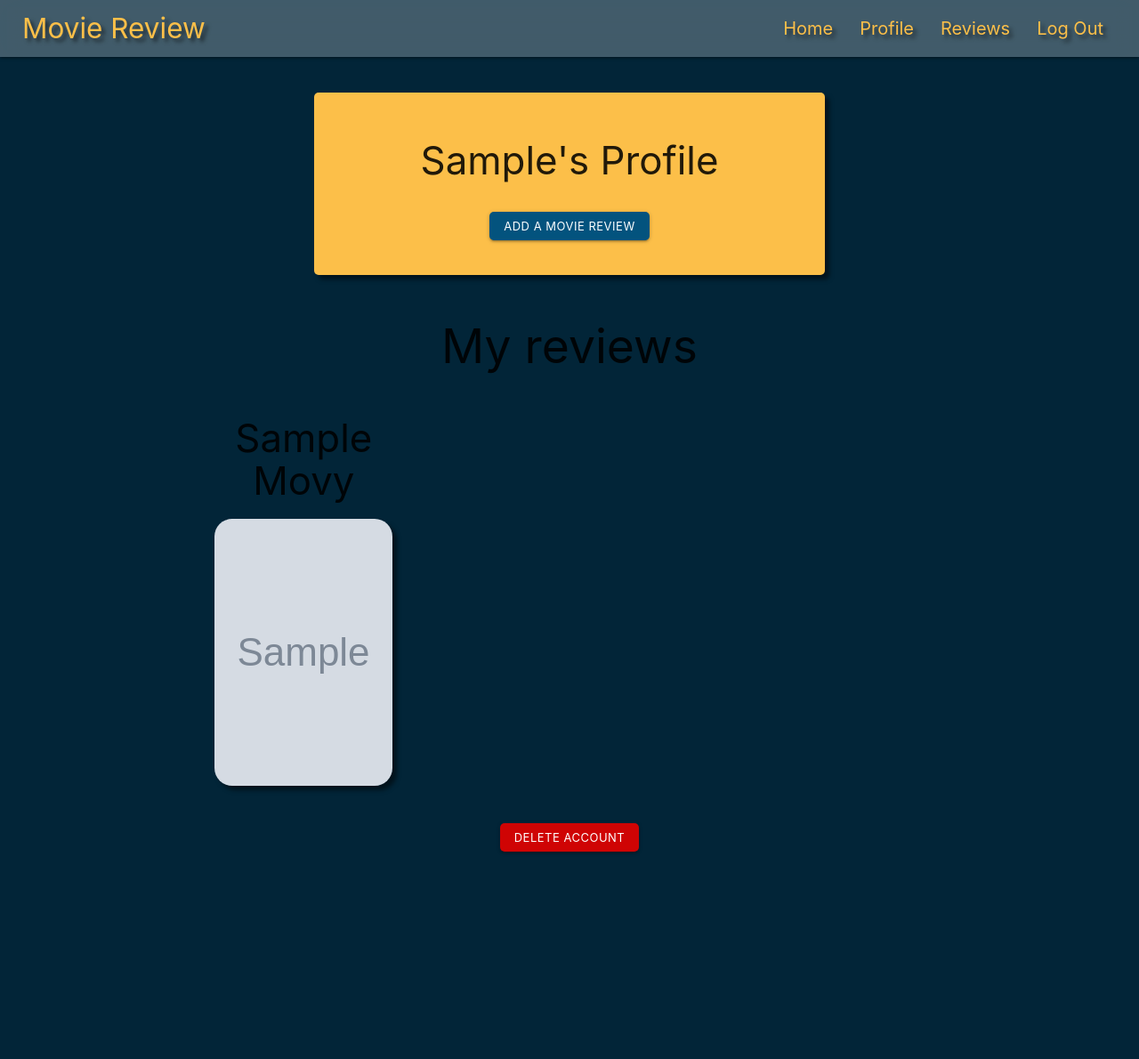
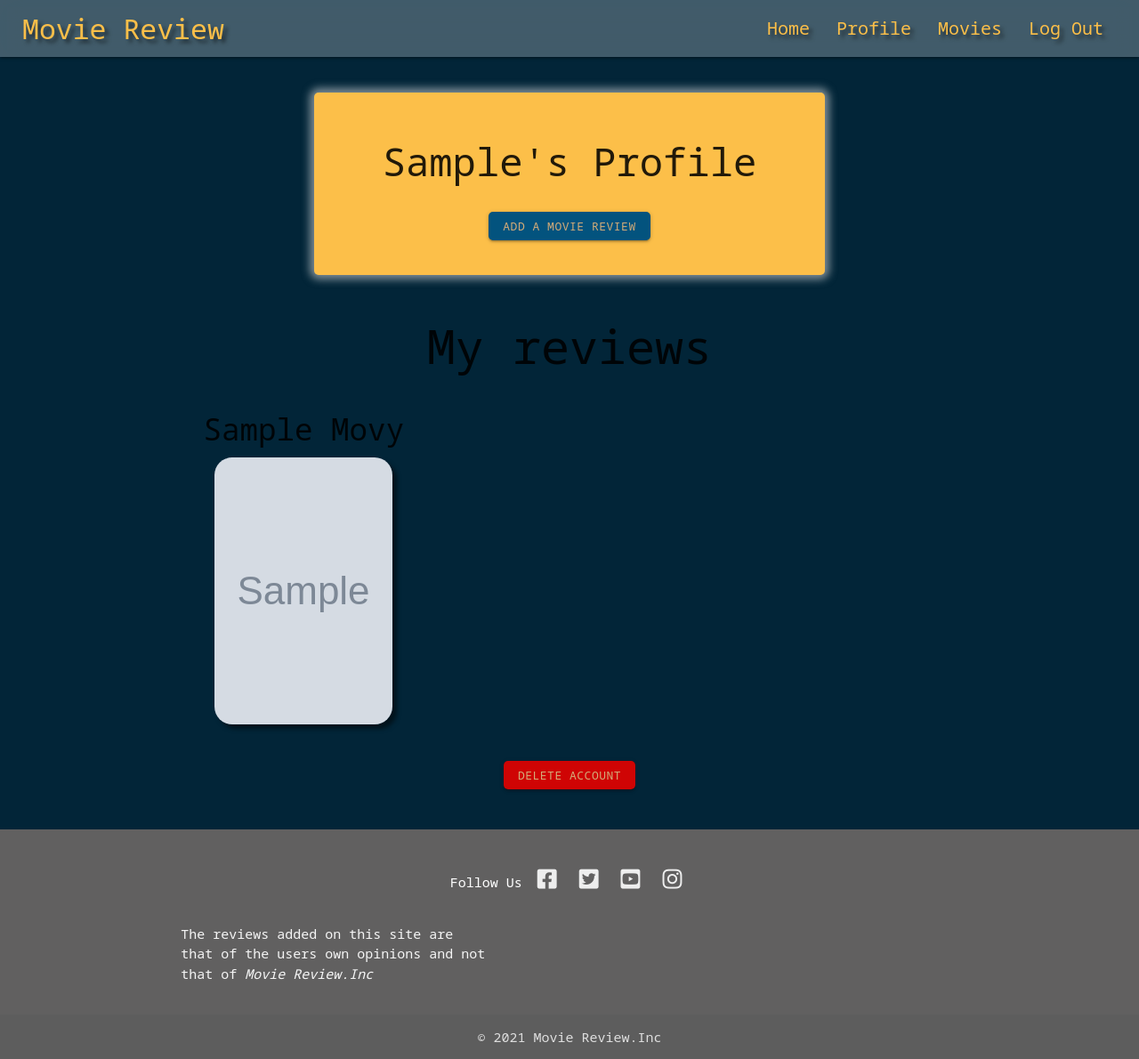
Before and after one commit to Ashb87/Ms3-Movie-Review, a Flask app: page /profile/1 in a window 1280 px wide. Shown: the whole page at 89% size. Before the commit the page ends 958 px from the top, so only its background shows below. Run offline with Flask 2, Linux system fonts and the light colour scheme; the visitor is signed in with stand-in values (Sample User, id 1); grey boxes marked "Sample" are stand-in pictures; a database or web service that is not in the repository returns one stand-in record (values such as "Sample title"); some libraries are stand-ins or nearby versions.

Commit message:
added footer and styled all buttons

```diff
--- a/static/css/style.css
+++ b/static/css/style.css
@@ -1,11 +1,16 @@
-* {
+/* --- Fonts imported from google fonts --- */
+@import url('https://fonts.googleapis.com/css2?family=Noto+Sans+Mono:wght@300&display=swap');
+
+*{
+    padding:0;
+    border:0;
     -webkit-box-sizing: border-box;
     box-sizing: border-box;
-}
-
+  }
 body{
     min-height: 100vh;
     background-color: #022538;
+    font-family: "noto sans mono";
 }
 
 .text-shadow {
@@ -34,6 +39,32 @@ nav.custom-bg {
     backdrop-filter: blur(12px);
 }
 
+.sidenav{
+    background-color: #022538;
+    color: white;
+}
+
+.sidenav li a{
+    color: white;
+}
+
+/* --- Footer */
+
+.social-networks li {
+    display: inline;
+  }
+
+  .social-networks i {
+    font-size: 25px;
+    padding: 3px;
+    margin: 5px;
+  }
+
+.page-footer {
+    background-color: rgb(97, 96, 96);
+    margin-top: 30px;
+}
+
 /* --- Buttons --- */
 
 .btn-small {
@@ -41,7 +72,17 @@ nav.custom-bg {
     border-radius: 5px;
 }
 
-.btn-add {
+.btn-large {
+    border-radius: 5px;
+}
+
+.btn-large:hover {
+    background-color: rgb(97, 96, 96);
+}
+
+.btn-add,
+.btn-review,
+.btn-large {
     background-color: #03537e;
 }
 
@@ -56,8 +97,16 @@ nav.custom-bg {
 }
 
 .btn-small:hover{
-    background-color: black;
+    background-color: rgb(97, 96, 96);
     color: #fcbf49;
+}
+
+.btn-small,
+.btn-delete:hover{
+    color: #d3ab78;
+    transition: all .3s ease-in-out;
+    -moz-transition: all .3s ease-in-out;
+    -webkit-transition: all .3s ease-in-out;
 }
 
 /* --- Home Page --- */
@@ -79,10 +128,14 @@ nav.custom-bg {
 }
 
 
-/* --- Add-Movie Page --- */
+/* --- Add/Edit-Movie Page --- */
 
-.add-movie-card {
-    background-color: #fcbf49;
+.add-movie-card,
+.edit-movie-card {
+    background-image: linear-gradient(#fcbf49, #f7df07);
+    /*background-color: #fcbf49;*/
+    border-radius: 5px;
+    box-shadow: 0px 0px 10px 5px rgba(248, 246, 246, 0.5);
 }
 
 /* --- Star Rating --- */
@@ -99,7 +152,7 @@ input[name=rating] {
     color: #d62828;
   }
 .rating-stars input:checked~label {
-    color: white ;
+    color: rgb(182, 181, 181) ;
   }
 
 
@@ -148,7 +201,7 @@ hr {
 .profile-card{
     border-radius: 5px;
     background-color: #fcbf49;
-    box-shadow: 5px 5px 5px rgba(0, 0, 0, 0.5);
+    box-shadow: 0px 0px 10px 5px rgba(248, 246, 246, 0.5);
     margin-top: 40px;
 }
 
@@ -157,5 +210,6 @@ hr {
 @media screen and (max-width: 992px){
 nav .brand-logo{
     margin-left: 0;
+    font-size: 1.8rem;
     }
 }
--- a/templates/base.html
+++ b/templates/base.html
@@ -29,7 +29,7 @@
                     <li><a href="{{ url_for('home') }}">Home</a></li>
                     {% if session.user %}
                         <li><a href="{{ url_for('profile', username=session['user']) }}">Profile</a></li>
-                        <li><a href="{{ url_for('movies') }}">Reviews</a></li>
+                        <li><a href="{{ url_for('movies') }}">Movies</a></li>
                         {% if session.user|lower == "admin"|lower %}
                             <li><a href="{{ url_for('get_categories') }}">Manage Categories</a></li>
                         {% endif %}
@@ -49,7 +49,7 @@
             <li><a href="{{ url_for('home') }}">Home</a></li>
             {% if session.user %}
                 <li><a href="{{ url_for('profile', username=session['user']) }}">Profile</a></li>
-                <li><a href="{{ url_for('movies') }}">Reviews</a></li>
+                <li><a href="{{ url_for('movies') }}">Movies</a></li>
                 {% if session.user|lower == "admin"|lower %}
                     <li><a href="{{ url_for('get_categories') }}">Manage Categories</a></li>
                 {% endif %}
@@ -79,6 +79,32 @@
         {% endblock %}
     </main>
 
+    <footer class="page-footer">
+        <div class="container">
+            <div class="row">
+                <div class="col s12 center-align">
+                    <ul class="social-networks">
+                        <li>Follow Us</li>
+                        <li><a class="grey-text text-lighten-3" href="https://en-gb.facebook.com/alkalinetrio/" target="_blank" rel="noopener"><i class="fab fa-facebook-square"></i></a></li>
+                        <li><a class="grey-text text-lighten-3" href="https://twitter.com/alkaline_trio?lang=en" target="_blank" rel="noopener"><i class="fab fa-twitter-square"></i></a></li>
+                        <li><a class="grey-text text-lighten-3" href="https://www.youtube.com/channel/UCHg7MjK4m_-2MTXFr2YQSLA" target="_blank" rel="noopener"><i class="fab fa-youtube-square"></i></a></li>
+                        <li><a class="grey-text text-lighten-3" href="https://www.instagram.com/alkaline_trio/?hl=en" target="_blank" rel="noopener"><i class="fab fa-instagram"></i></a></li>
+                    </ul>
+                </div>
+                <div class="col m5 s12">
+                    <p class="grey-text text-lighten-4">The reviews added on this site are that of the users own opinions and not that of
+                        <em>Movie Review.Inc</em></p>
+                </div>
+            </div>
+        </div>
+        <div class="footer-copyright">
+            <div class="container center-align">
+                <span>© 2021 Movie Review.Inc</span>
+            </div>
+        </div>
+
+    </footer>
+
 
     <script src="https://code.jquery.com/jquery-3.5.1.min.js"
         integrity="sha256-9/aliU8dGd2tb6OSsuzixeV4y/faTqgFtohetphbbj0=" crossorigin="anonymous"></script>
--- a/templates/login.html
+++ b/templates/login.html
@@ -27,7 +27,7 @@
                 <!--Log in-->
                 <div class="row">
                     <div class="center-align">
-                        <button type="submit" class="btn-large teal darken-3 text-shadow">
+                        <button type="submit" class="btn-large text-shadow">
                             Log In <i class="fas fa-sign-in-alt"></i>
                         </button>
                     </div>
--- a/templates/movies.html
+++ b/templates/movies.html
@@ -30,7 +30,7 @@
         {% if session.user %}
         <div class="row center-align">
             <div class="col-10 offset-1 col-md-4 offset-md-4">
-                <a href="{{ url_for('add_movie') }}" class="btn btn-large hover">
+                <a href="{{ url_for('add_movie') }}" class="btn btn-add btn-small">
                 <i class="fas fa-plus" aria-hidden="true"></i> Add a Movie Review</a>
             </div>
         </div>
@@ -43,7 +43,7 @@
         {% for movie in movies %}
             <div class="col s12 m6 l4">
                 <div class="card large movie-card">
-                <h4 class="movie-header center-align">{{ movie.movie_name.title() }}</h4>
+                <h5 class="movie-header center-align">{{ movie.movie_name.title() }}</h5>
                     <div class="movie-img-container center-align">
                     <!-- If Movie review has image supplied display this-->
                     {% if movie.image_url %}
@@ -58,7 +58,7 @@
                     </div>
                     <p class="center-align"><strong>Review added by:</strong> <em>{{ movie.added_by }}</em></p>
                     <div class="row center-align">
-                    <a href="{{ url_for('review', movie_id=movie._id) }}" class="btn-small">Full review</a>
+                    <a href="{{ url_for('review', movie_id=movie._id) }}" class="btn-small btn-review">Full review</a>
                     </div>
                 </div>
             </div>
--- a/templates/profile.html
+++ b/templates/profile.html
@@ -25,7 +25,7 @@
 
         {% for movie in movies %}
             <div class="col s12 m4 center-align">
-                <h3>{{ movie.movie_name.title() }}</h3>
+                <h4>{{ movie.movie_name.title() }}</h4>
 
                 <div class="movie-img-container center-align">
                     <!-- If Movie review has image supplied display this-->
@@ -43,7 +43,7 @@
                 <div class="center-align">
                     {% if session.user|lower == movie.added_by|lower %}
                         <a href="{{ url_for('edit_movie', movie_id=movie._id) }}"
-                            class="btn-small btn-edit">Edit Review</a>
+                            class="black-text btn-small btn-edit">Edit Review</a>
                         <!-- Modal link to give user the option to cancel deleting their review-->
                         <a class="btn-small btn-delete modal-trigger" href="#modal1">Delete Review</a>
                         <!-- Modal Body -->
@@ -51,10 +51,10 @@
                             <div class="modal-content">
                                 <h3>You sure you want to do that?</h3>
                                 <h4>Unlike Arnie, it will not be back!</h4>
-                                <p>Do you definitely want to delete your review for {{ movie.movie_name }}?</p>
+                                <p>Do you definitely want to delete this review?</p>
                             </div>
                             <div class="modal-footer">
-                                <a href="#!" class="modal-close btn-cancel btn-small">Cancel</a>
+                                <a href="#!" class="modal-close black-text btn-cancel btn-small">Cancel</a>
                                 <a href="{{ url_for('delete_movie', movie_id=movie._id) }}" class="btn-small btn-delete center-align">Delete Review</a>
                             </div>
                         </div>
--- a/templates/register.html
+++ b/templates/register.html
@@ -38,7 +38,7 @@
                 <!--Register-->
                 <div class="row">
                     <div class="center-align">
-                        <button type="submit" class="btn-large teal darken-3 text-shadow">
+                        <button type="submit" class="btn-large text-shadow">
                             Register <i class="fas fa-sign-in-alt"></i>
                         </button>
                     </div>
```
Also changed, not shown: templates/edit_movie.html (+7 -5 lines), templates/index.html (+15 -0 lines), static/images/hero-img1.jpeg (deleted), static/images/hero-img2.jpeg (deleted), static/images/hero-img3.png (deleted), static/images/movie-img2.jpeg (deleted).
